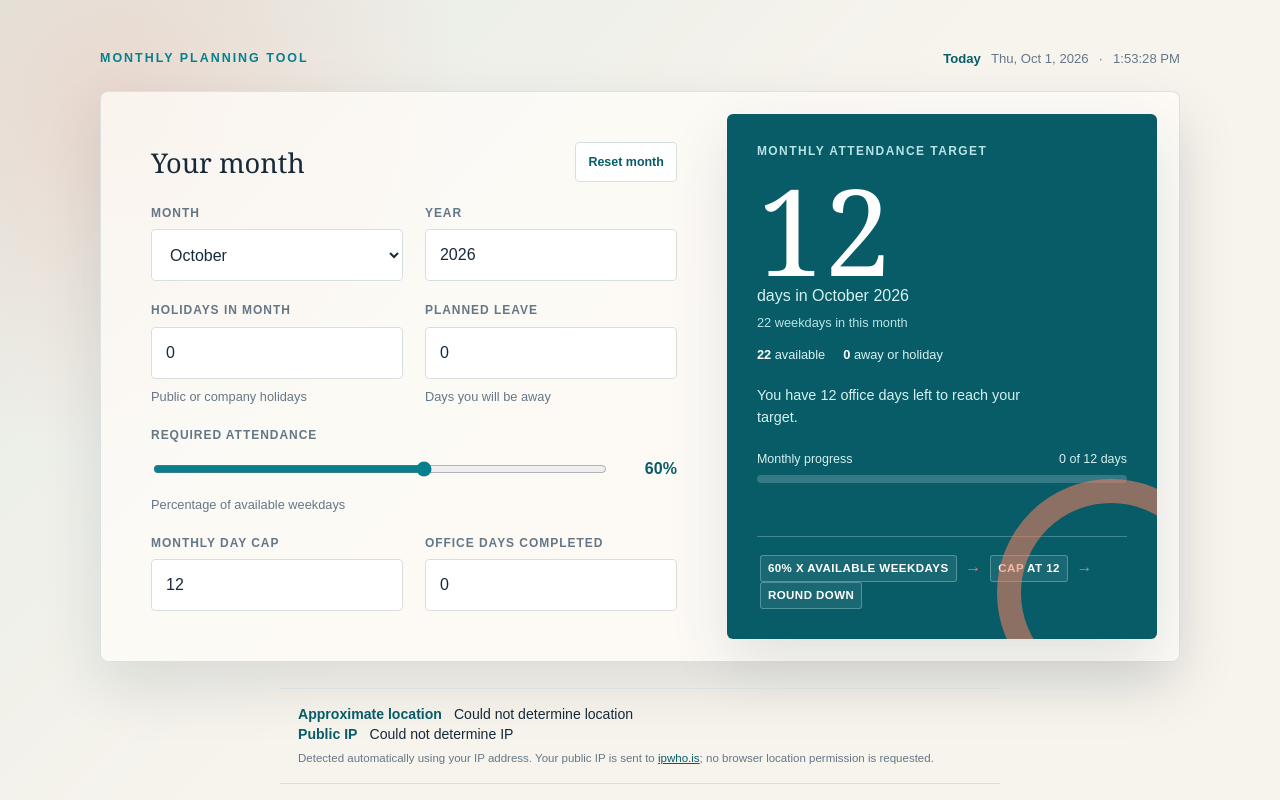
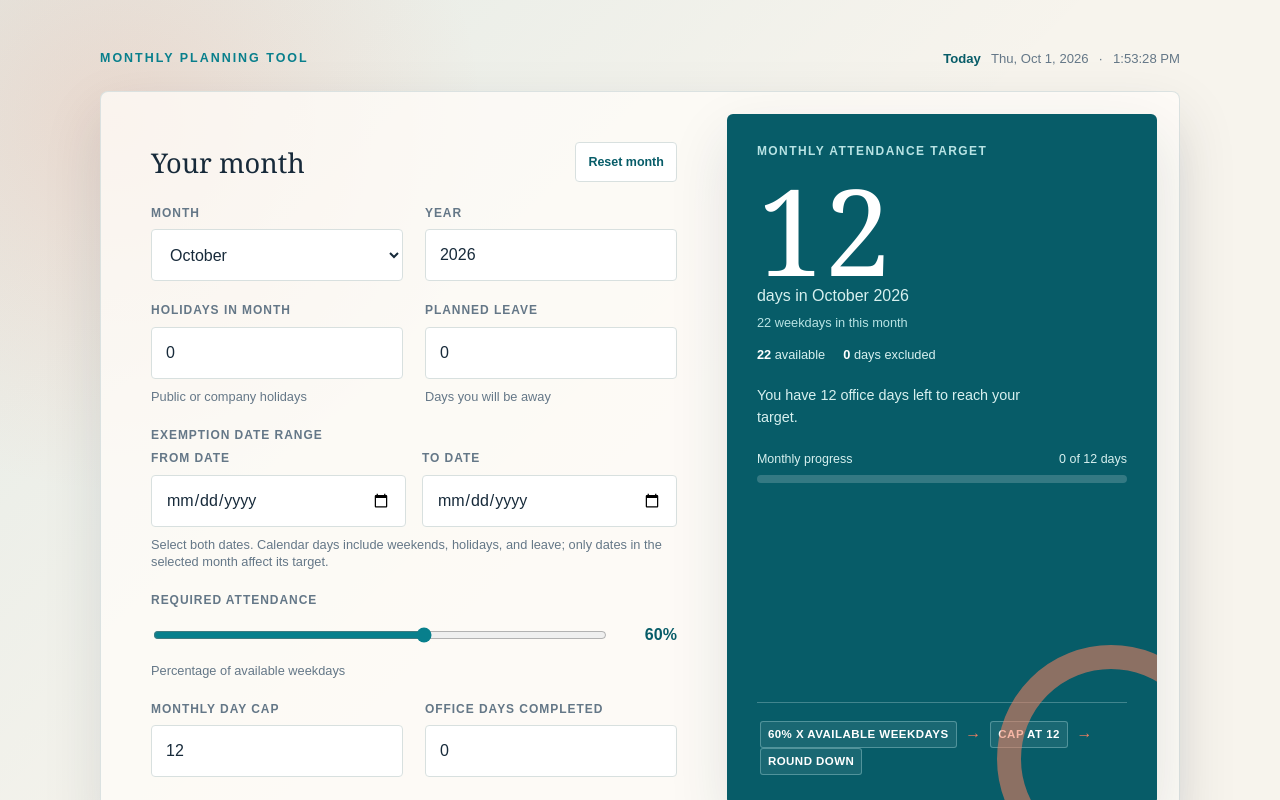
Before and after one commit to muhammedjamal/Copilot-test, a plain HTML site: page bto/index.html in a window 1280 px wide. Both pictures are taken after a click on the button "Reset month". Shown: the top 800 px of the page. Drawn offline with Linux system fonts and the light colour scheme; no server answers.

Commit message:
bto updated

```diff
--- a/bto/index.html
+++ b/bto/index.html
@@ -141,6 +141,12 @@
 		.text-button:focus-visible { outline: 3px solid rgba(8, 127, 140, 0.2); }
 
 		.field-wide { grid-column: 1 / -1; }
+
+		.date-range {
+			display: grid;
+			grid-template-columns: 1fr 1fr;
+			gap: 16px;
+		}
 
 		.range-row {
 			display: flex;
@@ -435,6 +441,7 @@
 			.calculator { grid-template-columns: 1fr; padding: 10px; }
 			.form-panel { padding: 20px 14px 24px; }
 			.fields { grid-template-columns: 1fr; gap: 18px; }
+			.date-range { grid-template-columns: 1fr; gap: 12px; }
 			.result { min-height: 350px; padding: 26px; }
 		}
 
@@ -499,6 +506,20 @@
 						<p class="hint">Days you will be away</p>
 					</div>
 					<div class="field-wide">
+						<label>Exemption date range</label>
+						<div class="date-range">
+							<div>
+								<label for="exemption-from">From date</label>
+								<input id="exemption-from" name="exemption-from" type="date" aria-describedby="exemption-hint">
+							</div>
+							<div>
+								<label for="exemption-to">To date</label>
+								<input id="exemption-to" name="exemption-to" type="date" aria-describedby="exemption-hint">
+							</div>
+						</div>
+						<p class="hint" id="exemption-hint">Select both dates. Calendar days include weekends, holidays, and leave; only dates in the selected month affect its target.</p>
+					</div>
+					<div class="field-wide">
 						<label for="attendance">Required attendance</label>
 						<div class="range-row">
 							<input id="attendance" name="attendance" type="range" min="0" max="100" step="5" value="60">
@@ -523,7 +544,7 @@
 					<p class="number" id="office-days">12</p>
 					<p class="unit">days in <span id="selected-month">January</span> <span id="selected-year">2026</span></p>
 					<p class="weekday-total"><span id="weekdays-count">22</span> weekdays in this month</p>
-					<p class="breakdown"><span><strong id="available-days">22</strong> available</span><span><strong id="deducted-days">0</strong> away or holiday</span></p>
+					<p class="breakdown"><span><strong id="available-days">22</strong> available</span><span><strong id="deducted-days">0</strong> days excluded</span></p>
 					<p class="summary" id="summary">You have 12 office days left to reach your target.</p>
 					<div class="progress-block">
 						<div class="progress-heading"><span>Monthly progress</span><span id="progress-label">0 of 12 days</span></div>
@@ -557,6 +578,9 @@
 		const year = document.querySelector("#year");
 		const holidays = document.querySelector("#holidays");
 		const leave = document.querySelector("#leave");
+		const exemptionFrom = document.querySelector("#exemption-from");
+		const exemptionTo = document.querySelector("#exemption-to");
+		const exemptionHint = document.querySelector("#exemption-hint");
 		const attendance = document.querySelector("#attendance");
 		const monthlyCap = document.querySelector("#monthly-cap");
 		const completed = document.querySelector("#completed");
@@ -595,6 +619,49 @@
 			todayTime.dateTime = `${String(now.getHours()).padStart(2, "0")}:${String(now.getMinutes()).padStart(2, "0")}:${String(now.getSeconds()).padStart(2, "0")}`;
 		}
 
+		function countExemptionWeekdays(selectedYearValue, monthIndex, daysInMonth) {
+			const fromDate = exemptionFrom.value;
+			const toDate = exemptionTo.value;
+			const invalidRange = Boolean(fromDate && toDate && toDate < fromDate);
+
+			exemptionTo.min = fromDate;
+			exemptionTo.setCustomValidity(invalidRange ? "End date must be on or after the start date." : "");
+			exemptionTo.setAttribute("aria-invalid", String(invalidRange));
+
+			if (!fromDate && !toDate) {
+				exemptionHint.textContent = "Select both dates. Calendar days include weekends, holidays, and leave; only dates in the selected month affect its target.";
+				return 0;
+			}
+			if (!fromDate || !toDate) {
+				exemptionHint.textContent = "Select both a start and end date to apply the exemption.";
+				return 0;
+			}
+			if (invalidRange) {
+				exemptionHint.textContent = "End date must be on or after the start date.";
+				return 0;
+			}
+
+			const monthPrefix = `${String(selectedYearValue).padStart(4, "0")}-${String(monthIndex + 1).padStart(2, "0")}`;
+			const monthStart = `${monthPrefix}-01`;
+			const monthEnd = `${monthPrefix}-${String(daysInMonth).padStart(2, "0")}`;
+			const clippedStart = fromDate > monthStart ? fromDate : monthStart;
+			const clippedEnd = toDate < monthEnd ? toDate : monthEnd;
+			if (clippedStart > clippedEnd) {
+				exemptionHint.textContent = "No exemption dates fall within the selected month.";
+				return 0;
+			}
+
+			const startTime = Date.parse(`${clippedStart}T00:00:00Z`);
+			const endTime = Date.parse(`${clippedEnd}T00:00:00Z`);
+			let exemptionWeekdays = 0;
+			for (let timestamp = startTime; timestamp <= endTime; timestamp += 86400000) {
+				const weekday = new Date(timestamp).getUTCDay();
+				if (weekday !== 0 && weekday !== 6) exemptionWeekdays += 1;
+			}
+			exemptionHint.textContent = `${exemptionWeekdays} weekdays excluded in the selected month; weekends in the range do not count against weekday availability.`;
+			return exemptionWeekdays;
+		}
+
 		async function detectApproximateLocation() {
 			locationValue.textContent = "Looking up location...";
 			publicIp.textContent = "Looking up IP...";
@@ -624,12 +691,13 @@
 			const selectedYearValue = Number(year.value) || currentDate.getFullYear();
 			const monthIndex = Number(month.value);
 			const daysInMonth = new Date(Date.UTC(selectedYearValue, monthIndex + 1, 0)).getUTCDate();
+			const exemptionWeekdays = countExemptionWeekdays(selectedYearValue, monthIndex, daysInMonth);
 			let weekdaysInMonth = 0;
 			for (let day = 1; day <= daysInMonth; day += 1) {
 				const weekday = new Date(Date.UTC(selectedYearValue, monthIndex, day)).getUTCDay();
 				if (weekday !== 0 && weekday !== 6) weekdaysInMonth += 1;
 			}
-			const availableWeekdays = Math.max(0, weekdaysInMonth - holidayDays - leaveDays);
+			const availableWeekdays = Math.max(0, weekdaysInMonth - holidayDays - leaveDays - exemptionWeekdays);
 			const requiredDays = Math.min(cap, Math.floor(availableWeekdays * attendanceRate / 100));
 			const remainingDays = Math.max(0, requiredDays - completedDays);
 			const progress = requiredDays === 0 ? 0 : Math.min(100, completedDays / requiredDays * 100);
@@ -645,7 +713,7 @@
 			selectedYear.textContent = selectedYearValue;
 			weekdaysCount.textContent = weekdaysInMonth;
 			availableDays.textContent = availableWeekdays;
-			deductedDays.textContent = Math.min(weekdaysInMonth, holidayDays + leaveDays);
+			deductedDays.textContent = Math.min(daysInMonth, holidayDays + leaveDays + exemptionWeekdays);
 			document.querySelector("#attendance-value").textContent = `${attendanceRate}%`;
 			document.querySelector("#formula-rate").textContent = `${attendanceRate}%`;
 			document.querySelector("#formula-cap").textContent = cap;
@@ -667,6 +735,8 @@
 			year.value = String(currentDate.getFullYear());
 			holidays.value = "0";
 			leave.value = "0";
+			exemptionFrom.value = "";
+			exemptionTo.value = "";
 			completed.value = "0";
 			updateResult();
 		});
```
